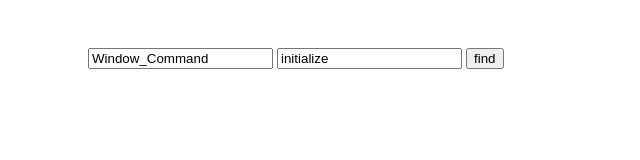
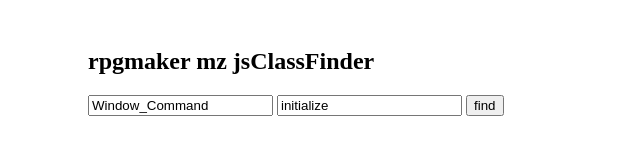
Before and after one commit to floatingping/rpgmakerTools, a plain HTML site: page jsClassFinder/index.html in a window 1280 px wide. Shown: the whole page, without its empty margins (0-640 px from the left). Drawn offline with nearby package versions, Linux system fonts and the light colour scheme.

Commit message:
feat: add jsClassFinder's html tilte detail

```diff
--- a/jsClassFinder/index.html
+++ b/jsClassFinder/index.html
@@ -4,7 +4,7 @@
 <head>
     <meta charset="UTF-8">
     <link rel="shortcut icon" href="#">
-    <title>jsClassFinder</title>
+    <title>rpgmaker mz jsClassFinder</title>
     <script src="https://cdn.jsdelivr.net/npm/vue@2/dist/vue.js"></script>
     <style>
         .main {
@@ -17,6 +17,7 @@
 <body>
     <div class="main">
         <div id="app">
+            <h2>rpgmaker mz jsClassFinder</h2>
             <input v-model="classNameToFind" placeholder="class name">
             <input v-model="methodNameToFind" placeholder="method name">
             <button v-on:click="findClassMethod">find</button>
```
